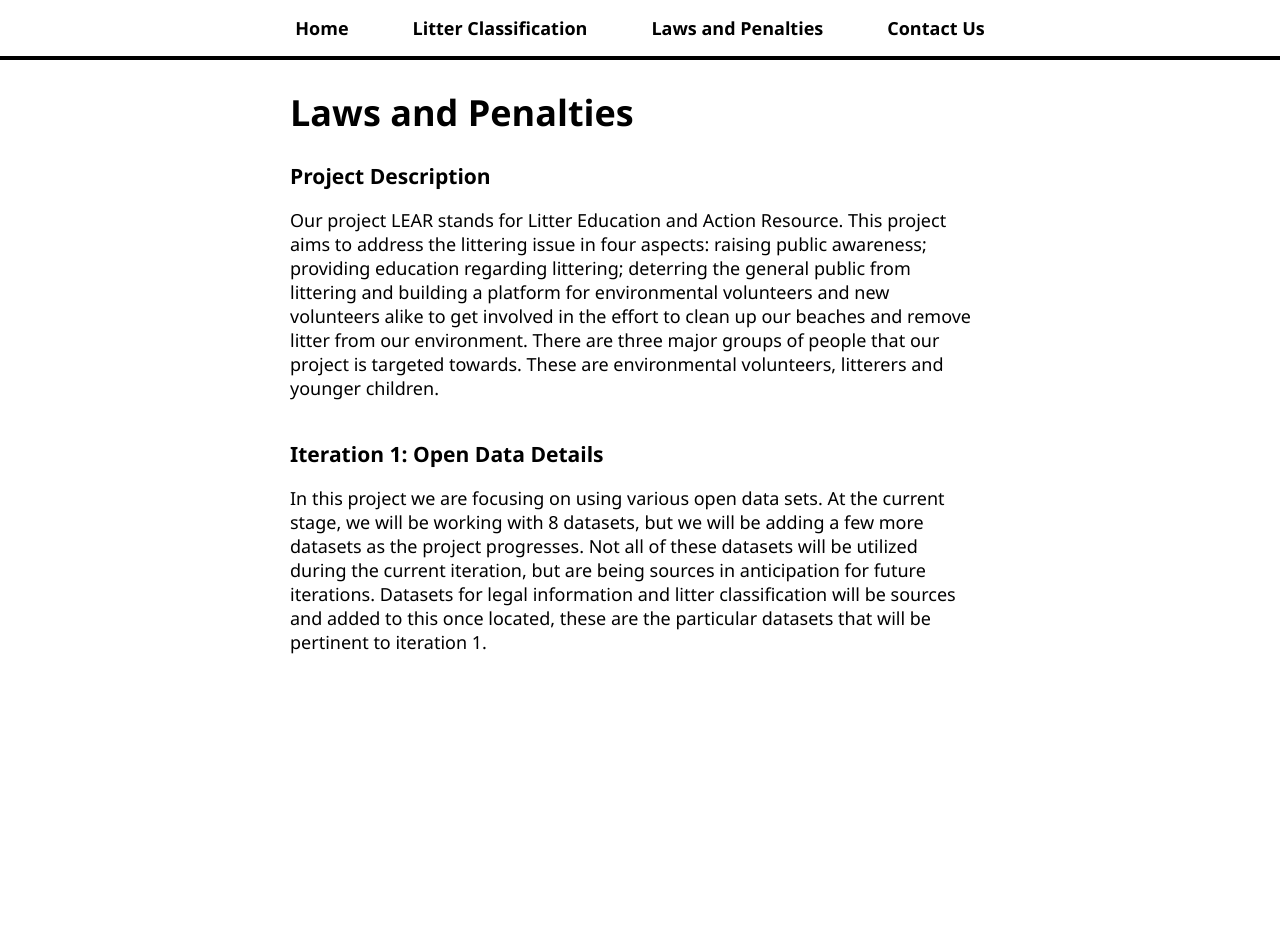
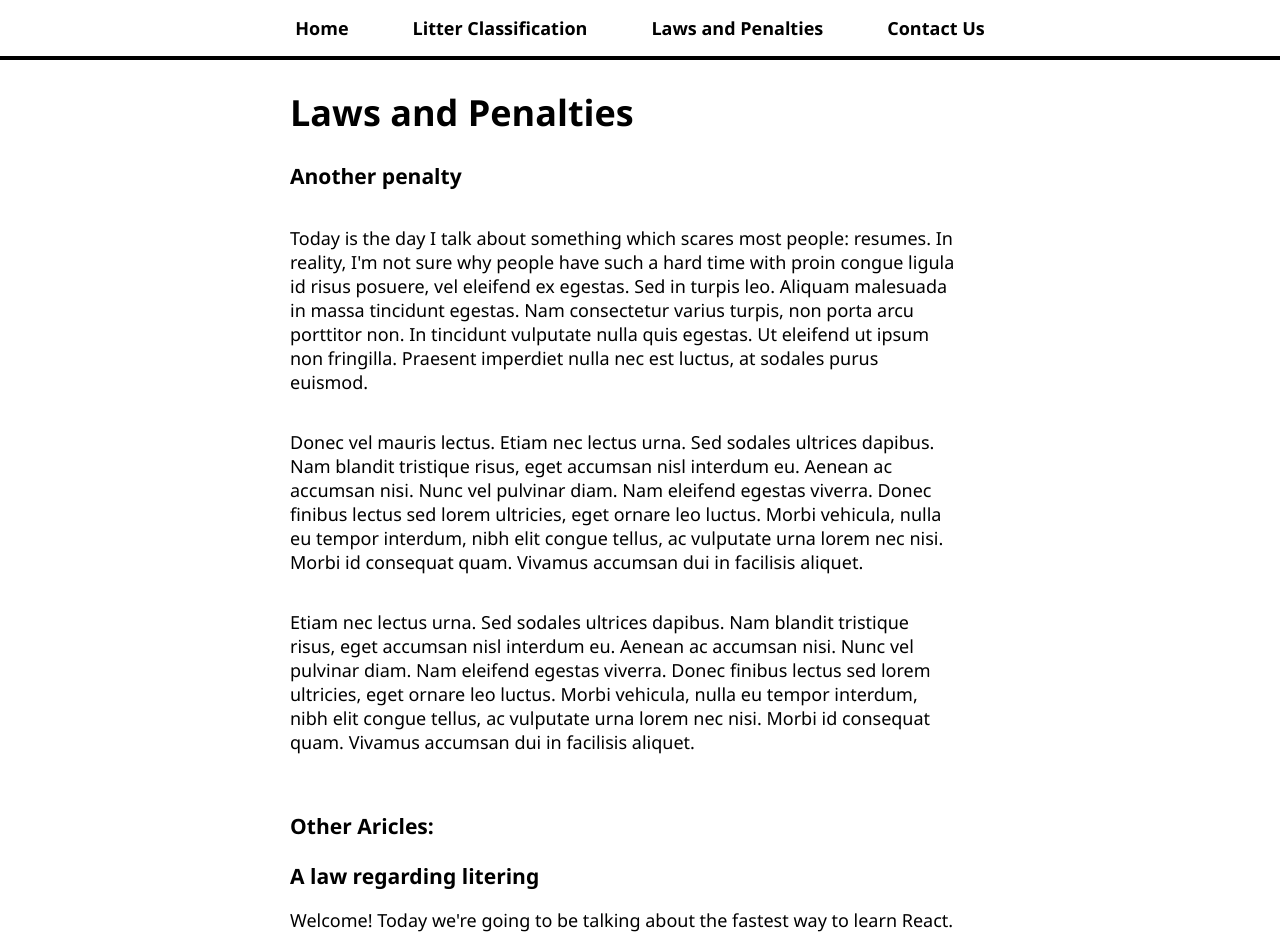
Before and after one commit to Qixin-HE/-react-node.js-express-postgresql--LEAR, a React (Create React App) app in the folder lear/: page /law/another-penalty in a window 1280 px wide. Shown: the top 935 px of the page. Before the commit the page ends 800 px from the top, so only its background shows below. Built offline with nearby package versions, Linux system fonts and the light colour scheme.

Commit message:
Article list component implemented.
Used to show article list in different page as a main part or sub-parts.

```diff
--- a/lear/src/App.js
+++ b/lear/src/App.js
@@ -7,6 +7,7 @@
 import LitterClassicationPage from './pages/LitterClassificationPage';
 import LawPage from './pages/LawPage';
 import ContactUsPage from './pages/ContactUsPage';
+import ArticlesListPage from './pages/ArticleListPage';
 import NavBar from './NavBar';
 import './App.css';
 
@@ -18,8 +19,9 @@
         <div id="page-body">
         <Route path="/" component={HomePage} exact />
         <Route path="/litterclassification" component={LitterClassicationPage} />
-        <Route path="/law" component={LawPage} />
+        <Route path="/law/:name" component={LawPage} />
         <Route path="/contactus" component={ContactUsPage} />
+        <Route path="/article-list" component={ArticlesListPage} />
         </div>
 
 
--- a/lear/src/NavBar.js
+++ b/lear/src/NavBar.js
@@ -12,7 +12,7 @@
                 <Link to="/litterclassification">Litter Classification</Link>
             </li>
             <li>
-                <Link to="/law">Laws and Penalties</Link>
+                <Link to="/article-list">Laws and Penalties</Link>
             </li>
             <li>
                 <Link to="/contactus">Contact Us</Link>
--- /dev/null
+++ b/lear/src/components/ArticlesList.js
@@ -0,0 +1,16 @@
+import React from 'react';
+import { Link } from 'react-router-dom';
+
+//for displaying different lists of articles
+const ArticlesList = ({ articles }) => (
+    <>
+    {articles.map((article, key) => (
+        <Link className="article-list-item" key={key} to={`/law/${article.name}`} >
+        <h3>{article.title}</h3>
+        <p>{article.content[0].substring(0,150)}...</p>
+        </Link>
+    ))}
+    </>
+);
+
+export default ArticlesList;
--- /dev/null
+++ b/lear/src/pages/ArticleListPage.js
@@ -0,0 +1,12 @@
+import React from 'react';
+import ArticlesList from '../components/ArticlesList';
+import articleContent from './article-content';
+
+const ArticlesListPage = () => (
+<>
+<h1>Articles</h1>
+<ArticlesList articles={articleContent} />
+</>
+);
+
+export default ArticlesListPage;
--- a/lear/src/pages/LawPage.js
+++ b/lear/src/pages/LawPage.js
@@ -1,20 +1,31 @@
 import React from 'react';
+import ArticlesList from '../components/ArticlesList';
+import articleContent from './article-content';
 
-const LawPage = () => (
-    <>
-        <h1>Laws and Penalties</h1>
-        <h3>Project Description</h3>
-        <p>
-            Our project LEAR stands for Litter Education and Action Resource. This project aims to address the littering issue in four aspects: raising public awareness; providing education regarding littering; deterring the general public from littering and building a platform for environmental volunteers and new volunteers alike to get involved in the effort to clean up our beaches and remove litter from our environment. There are three major groups of people that our project is targeted towards. These are environmental volunteers, litterers and younger children.
-    </p>
-        <h3>
-            Iteration 1: Open Data Details
-    </h3>
-        <p>
-            In this project we are focusing on using various open data sets. At the current stage, we will be working with 8 datasets, but we will be adding a few more datasets as the project progresses. Not all of these datasets will be utilized during the current iteration, but are being sources in anticipation for future iterations. Datasets for legal information and litter classification will be sources and added to this once located, these are the particular datasets that will be pertinent to iteration 1.
-    </p>
-    </>
+const LawPage = ({ match }) => {
+    //pull our name param out of "match"
+    const name = match.params.name;
+    const article = articleContent.find(article => article.name === name);
 
-);
+//filter the article contents, to display "related articles list"(except the one of the page) at the bottom of the article.
+const otherArticles = articleContent.filter(article => article.name !== name);
+
+    //return statement
+    return (
+        <>
+            <h1>Laws and Penalties</h1>
+            <h3>{article.title}</h3>
+            <p>
+                {article.content.map((pargraph, key) => (
+                    <p key={key}>{pargraph}</p>
+                ))}
+            </p>
+            <h3>Other Aricles:</h3>
+            <ArticlesList articles={otherArticles} />
+        </>
+    );
+
+
+};
 
 export default LawPage;
--- /dev/null
+++ b/lear/src/pages/article-content.js
@@ -0,0 +1,79 @@
+const articles = [
+    {
+        //(propoty) title: string
+        name: 'law', //"name" as a unique string property to match our URL parameters
+        title: 'A law regarding litering',
+        //content - an array of strings
+        content: [
+            `Welcome! Today we're going to be talking about the fastest way to
+            learn React. We'll be discussing some topics such as proin congue
+            ligula id risus posuere, vel eleifend ex egestas. Sed in turpis leo.
+            Aliquam malesuada in massa tincidunt egestas. Nam consectetur varius turpis,
+            non porta arcu porttitor non. In tincidunt vulputate nulla quis egestas. Ut
+            eleifend ut ipsum non fringilla. Praesent imperdiet nulla nec est luctus, at
+            sodales purus euismod.`,
+            `Donec vel mauris lectus. Etiam nec lectus urna. Sed sodales ultrices dapibus.
+            Nam blandit tristique risus, eget accumsan nisl interdum eu. Aenean ac accumsan
+            nisi. Nunc vel pulvinar diam. Nam eleifend egestas viverra. Donec finibus lectus
+            sed lorem ultricies, eget ornare leo luctus. Morbi vehicula, nulla eu tempor
+            interdum, nibh elit congue tellus, ac vulputate urna lorem nec nisi. Morbi id
+            consequat quam. Vivamus accumsan dui in facilisis aliquet.`,
+            `Etiam nec lectus urna. Sed sodales ultrices dapibus.
+            Nam blandit tristique risus, eget accumsan nisl interdum eu. Aenean ac accumsan
+            nisi. Nunc vel pulvinar diam. Nam eleifend egestas viverra. Donec finibus lectus
+            sed lorem ultricies, eget ornare leo luctus. Morbi vehicula, nulla eu tempor
+            interdum, nibh elit congue tellus, ac vulputate urna lorem nec nisi. Morbi id
+            consequat quam. Vivamus accumsan dui in facilisis aliquet.`,
+        ]
+    },    {
+        name: 'penalty',
+        title: 'A penalty if littering',
+        content: [
+            `In this article, we're going to be talking looking at a very quick way
+            to set up a Node.js server. We'll be discussing some topics such as proin congue
+            ligula id risus posuere, vel eleifend ex egestas. Sed in turpis leo.
+            Aliquam malesuada in massa tincidunt egestas. Nam consectetur varius turpis,
+            non porta arcu porttitor non. In tincidunt vulputate nulla quis egestas. Ut
+            eleifend ut ipsum non fringilla. Praesent imperdiet nulla nec est luctus, at
+            sodales purus euismod.`,
+            `Donec vel mauris lectus. Etiam nec lectus urna. Sed sodales ultrices dapibus.
+            Nam blandit tristique risus, eget accumsan nisl interdum eu. Aenean ac accumsan
+            nisi. Nunc vel pulvinar diam. Nam eleifend egestas viverra. Donec finibus lectus
+            sed lorem ultricies, eget ornare leo luctus. Morbi vehicula, nulla eu tempor
+            interdum, nibh elit congue tellus, ac vulputate urna lorem nec nisi. Morbi id
+            consequat quam. Vivamus accumsan dui in facilisis aliquet.`,
+            `Etiam nec lectus urna. Sed sodales ultrices dapibus.
+            Nam blandit tristique risus, eget accumsan nisl interdum eu. Aenean ac accumsan
+            nisi. Nunc vel pulvinar diam. Nam eleifend egestas viverra. Donec finibus lectus
+            sed lorem ultricies, eget ornare leo luctus. Morbi vehicula, nulla eu tempor
+            interdum, nibh elit congue tellus, ac vulputate urna lorem nec nisi. Morbi id
+            consequat quam. Vivamus accumsan dui in facilisis aliquet.`,
+        ]
+    },     {
+        name: 'another-penalty',
+        title: 'Another penalty',
+        content: [
+            `Today is the day I talk about something which scares most people: resumes.
+            In reality, I'm not sure why people have such a hard time with proin congue
+            ligula id risus posuere, vel eleifend ex egestas. Sed in turpis leo.
+            Aliquam malesuada in massa tincidunt egestas. Nam consectetur varius turpis,
+            non porta arcu porttitor non. In tincidunt vulputate nulla quis egestas. Ut
+            eleifend ut ipsum non fringilla. Praesent imperdiet nulla nec est luctus, at
+            sodales purus euismod.`,
+            `Donec vel mauris lectus. Etiam nec lectus urna. Sed sodales ultrices dapibus.
+            Nam blandit tristique risus, eget accumsan nisl interdum eu. Aenean ac accumsan
+            nisi. Nunc vel pulvinar diam. Nam eleifend egestas viverra. Donec finibus lectus
+            sed lorem ultricies, eget ornare leo luctus. Morbi vehicula, nulla eu tempor
+            interdum, nibh elit congue tellus, ac vulputate urna lorem nec nisi. Morbi id
+            consequat quam. Vivamus accumsan dui in facilisis aliquet.`,
+            `Etiam nec lectus urna. Sed sodales ultrices dapibus.
+            Nam blandit tristique risus, eget accumsan nisl interdum eu. Aenean ac accumsan
+            nisi. Nunc vel pulvinar diam. Nam eleifend egestas viverra. Donec finibus lectus
+            sed lorem ultricies, eget ornare leo luctus. Morbi vehicula, nulla eu tempor
+            interdum, nibh elit congue tellus, ac vulputate urna lorem nec nisi. Morbi id
+            consequat quam. Vivamus accumsan dui in facilisis aliquet.`,
+        ]
+    },
+];
+
+export default articles;
```
